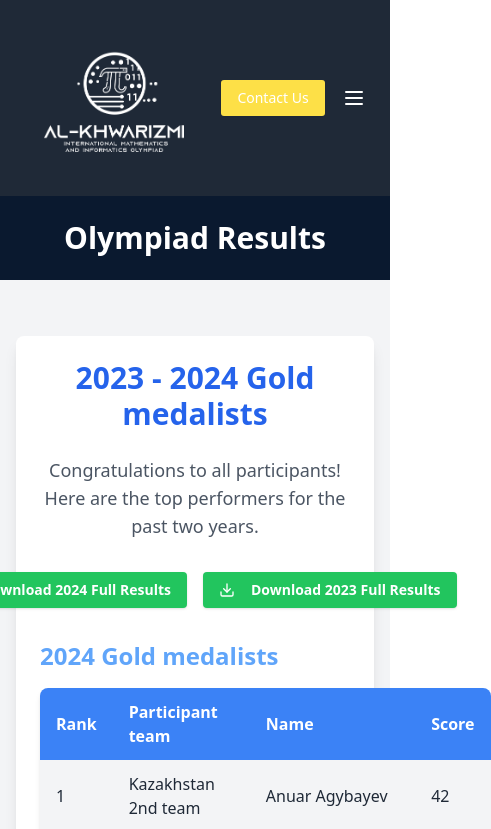
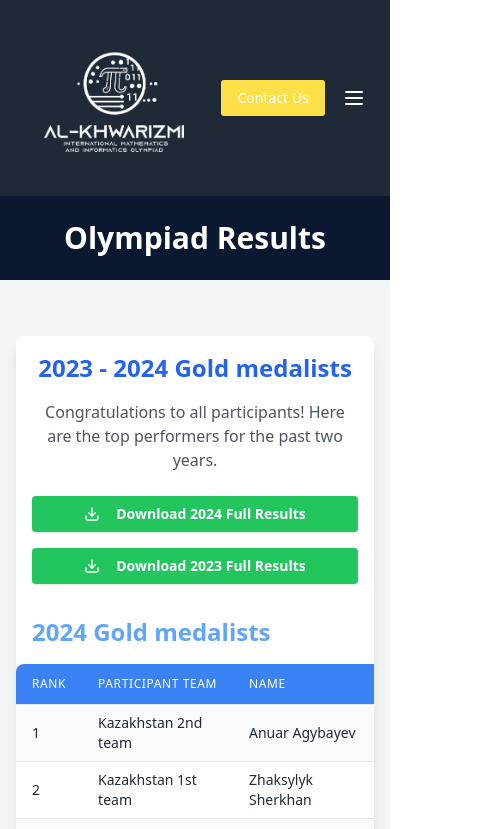
Before and after one commit to OkiljonDadakhanov/alxorazmiy, a Next.js app: page /results in a window 390 px wide. Shown: the top 829 px of the page, 491 px wide, since content can reach past the window. Built offline with nearby package versions, Linux system fonts and the light colour scheme.

Commit message:
made responsive of the component results

```diff
--- a/app/results/page.tsx
+++ b/app/results/page.tsx
@@ -144,37 +144,64 @@ const results: ResultsData = {
 
 // Components
 const ResultTable: React.FC<ResultTableProps> = ({ year, data }) => {
-  const tableHeaders = ["Rank", "Participant team", "Name", "Score"];
-
   return (
     <div className="mb-8">
       <h2 className="text-2xl font-bold text-blue-400 mb-4">
         {year} Gold medalists
       </h2>
-      <table className="w-full bg-white shadow-md rounded-lg overflow-hidden">
-        <thead className="bg-blue-500 text-white">
+      <div className="overflow-x-auto -mx-4 sm:mx-0">
+        <div className="inline-block min-w-full align-middle">
+          <div className="overflow-hidden shadow-md rounded-lg">
+            <table className="min-w-full divide-y divide-gray-200">
+              <thead className="bg-blue-500">
                 <tr>
-            {tableHeaders.map((header) => (
-              <th key={header} className="py-3 px-4 text-left">
-                {header}
+                  <th
+                    scope="col"
+                    className="py-3 px-4 text-left text-xs font-medium text-white uppercase tracking-wider whitespace-nowrap"
+                  >
+                    Rank
                   </th>
-            ))}
+                  <th
+                    scope="col"
+                    className="py-3 px-4 text-left text-xs font-medium text-white uppercase tracking-wider whitespace-nowrap"
+                  >
+                    Participant team
+                  </th>
+                  <th
+                    scope="col"
+                    className="py-3 px-4 text-left text-xs font-medium text-white uppercase tracking-wider whitespace-nowrap"
+                  >
+                    Name
+                  </th>
+                  <th
+                    scope="col"
+                    className="py-3 px-4 text-left text-xs font-medium text-white uppercase tracking-wider whitespace-nowrap"
+                  >
+                    Score
+                  </th>
                 </tr>
               </thead>
-        <tbody>
+              <tbody className="bg-white divide-y divide-gray-200">
                 {data.map((result, index) => (
                   <tr
                     key={`${result.participant}-${result.rank}`}
-              className={index % 2 === 0 ? "bg-gray-100" : ""}
+                    className={index % 2 === 0 ? "bg-gray-50" : "bg-white"}
                   >
-              <td className="py-3 px-4">{result.rank}</td>
-              <td className="py-3 px-4">{result.participant}</td>
-              <td className="py-3 px-4">{result.name}</td>
-              <td className="py-3 px-4">{result.score}</td>
+                    <td className="py-2 px-4 text-sm whitespace-nowrap">
+                      {result.rank}
+                    </td>
+                    <td className="py-2 px-4 text-sm">{result.participant}</td>
+                    <td className="py-2 px-4 text-sm">{result.name}</td>
+                    <td className="py-2 px-4 text-sm whitespace-nowrap">
+                      {result.score}
+                    </td>
                   </tr>
                 ))}
               </tbody>
             </table>
+          </div>
+        </div>
+      </div>
     </div>
   );
 };
@@ -182,7 +209,7 @@ const ResultTable: React.FC<ResultTableProps> = ({ year, data }) => {
 const DownloadButton: React.FC<DownloadButtonProps> = ({ year }) => {
   return (
     <Link href={`/problems/results${year}.pdf`}>
-      <Button className="bg-green-500 hover:bg-green-600 text-white font-bold py-2 px-4 rounded inline-flex items-center">
+      <Button className="w-full sm:w-auto bg-green-500 hover:bg-green-600 text-white font-bold py-2 px-4 rounded inline-flex items-center justify-center">
         <Download className="w-4 h-4 mr-2" />
         Download {year} Full Results
       </Button>
@@ -193,16 +220,16 @@ const DownloadButton: React.FC<DownloadButtonProps> = ({ year }) => {
 const ResultsHeader: React.FC = () => <PageHeader title="Olympiad Results" />;
 
 const ResultsContent: React.FC = () => (
-  <div className="bg-white shadow-lg rounded-lg p-6 mb-8">
-    <h2 className="text-3xl font-bold text-center text-blue-600 mb-6">
+  <div className="bg-white shadow-lg rounded-lg p-4 sm:p-6 mb-8">
+    <h2 className="text-2xl sm:text-3xl font-bold text-center text-blue-600 mb-4 sm:mb-6">
       {YEARS.PREVIOUS} - {YEARS.CURRENT} Gold medalists
     </h2>
-    <p className="text-lg text-center text-gray-600 mb-8">
+    <p className="text-base sm:text-lg text-center text-gray-600 mb-6 sm:mb-8">
       Congratulations to all participants! Here are the top performers for the
       past two years.
     </p>
 
-    <div className="flex justify-center space-x-4 mb-8">
+    <div className="flex flex-col sm:flex-row justify-center space-y-4 sm:space-y-0 sm:space-x-4 mb-8">
       <DownloadButton year={YEARS.CURRENT} />
       <DownloadButton year={YEARS.PREVIOUS} />
     </div>
```
Lines whose indentation alone changed are shown as unchanged.
